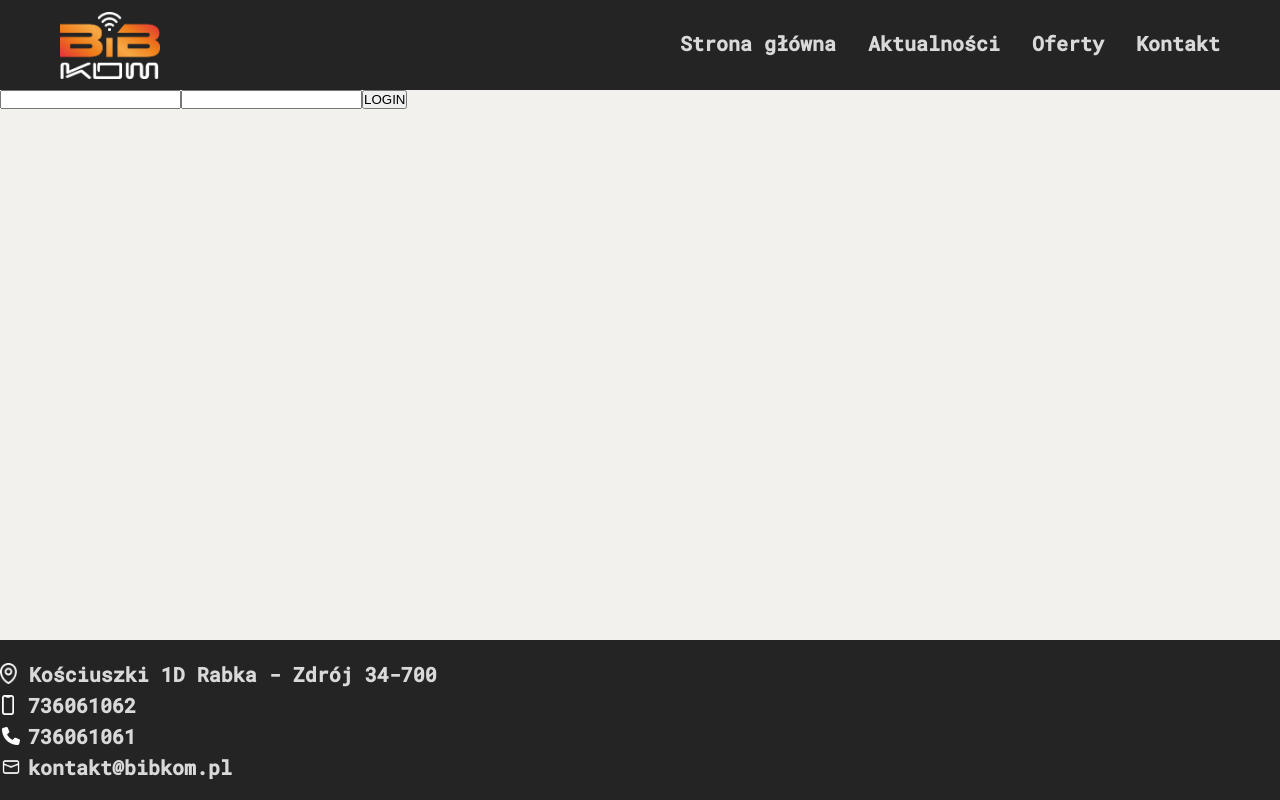
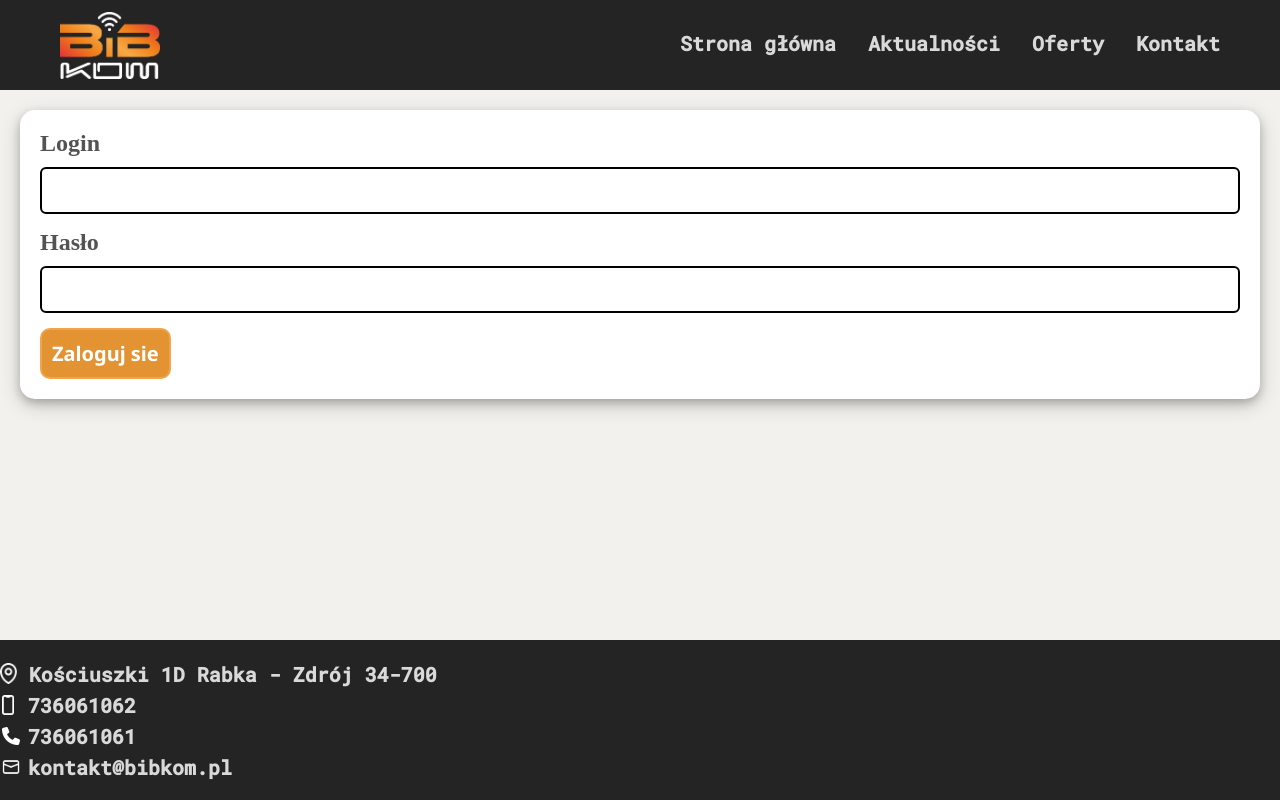
Before and after one commit to Eg-Nickname/BIB-KOM, a React (Vite) app: page /login in a window 1280 px wide. Built offline with nearby package versions, Linux system fonts and the light colour scheme; no server answers.

Commit message:
login page style and admin panel

```diff
--- a/src/pages/Login.css
+++ b/src/pages/Login.css
@@ -0,0 +1,17 @@
+.login-wrapper{
+    margin: 20px 20px 190px;
+    padding: 20px;
+    width: calc(100% -40px);
+    background: white;
+    border-radius: 15px;
+    box-shadow: 0 4px 8px 0 rgba(0, 0, 0, 0.2), 0 6px 20px 0 rgba(0, 0, 0, 0.19);
+    display: grid;
+    grid-template-columns: 1fr;
+}
+.login-wrapper input{
+    margin-bottom: 15px;
+}
+.login-wrapper h2{
+    color: #535353;
+    margin-bottom: 10px;
+}
--- a/src/pages/Login.jsx
+++ b/src/pages/Login.jsx
@@ -44,21 +44,27 @@ function Login() {
   return (
     <div className="site-wrapper">
       <Navbar isLogged={isLogged} setIsLogged={setIsLogged} />
+      <div className="login-wrapper">
         <form onSubmit={handleSubmit}>
+          <h2>Login</h2>
           <input
+            className="text-input"
             type="text"
             name="username"
             value={data.username}
             onChange={handleChange}
           />
+          <h2>Hasło</h2>
           <input
+            className="text-input"
             type="password"
             name="password"
             value={data.password}
             onChange={handleChange}
           />
-        <button>LOGIN</button>
+          <button className="send-input">Zaloguj sie</button>
         </form>
+      </div>
       <Footer />
     </div>
   );
--- a/src/pages/News.jsx
+++ b/src/pages/News.jsx
@@ -74,6 +74,7 @@ function News() {
             <button>Prześlij</button>
           </form>
         )}
+
         <div className="page-change-container">
           <button className="page-change" onClick={() => setPage(page - 1)} disabled={page === 1}>
           <img className="arrow-image" src={arrowleft}></img>
--- a/src/pages/Panel.css
+++ b/src/pages/Panel.css
@@ -3,6 +3,11 @@
     row-gap: 30px;
     grid-template-columns: 1fr;
     padding: 20px;
+}
+
+.section-title{
+    width: auto;
+    margin: 0 auto;
 }
 
 .question-mail{
--- a/src/pages/Panel.jsx
+++ b/src/pages/Panel.jsx
@@ -30,7 +30,19 @@ function Panel() {
     <div className="site-wrapper">
       <Navbar isLogged={isLogged} setIsLogged={setIsLogged} />
       <div className="cage">
-        {isLogged && <div className="questions-grid-wrapper content">{elements}</div>}
+        {isLogged && <div className="questions-grid-wrapper content">
+          <div className="spacer"></div>
+          <h1 className="section-title">Dodaj post</h1>
+          <div className="spacer"></div>
+          <div className="post">
+            <h1 style={{color: "red"}}>TUTAJ DODAJ FORMULARZ DODAWANIA POSTA</h1>
+          </div>
+          <div className="spacer"></div>
+          <h1 className="section-title">Pytania</h1>
+          <div className="spacer"></div>
+
+          {elements}
+        </div>}
       </div>
       <Footer />
     </div>
```
Lines whose indentation alone changed are shown as unchanged.
